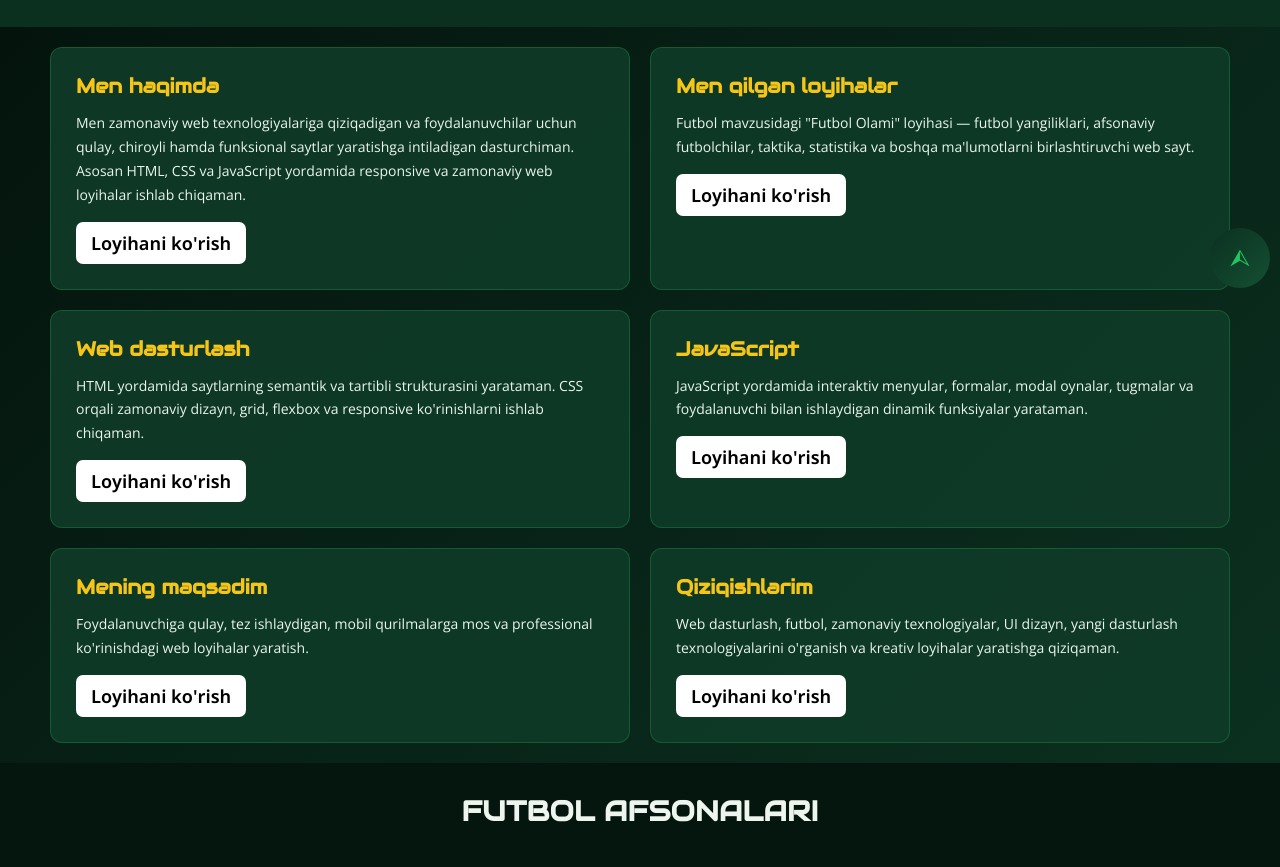
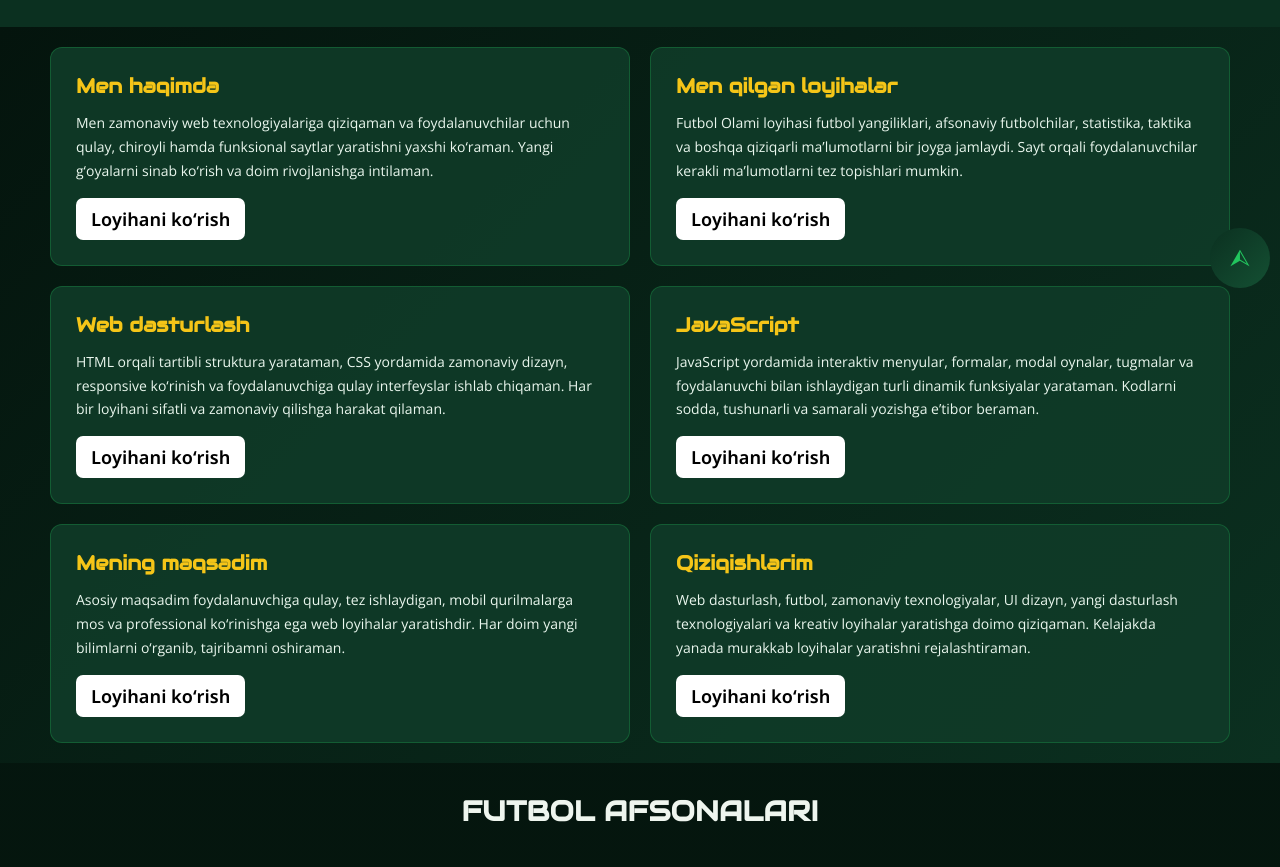
Before and after one commit to Ilhomjonov2011/Futbol, a website: page index.html in a window 1280 px wide. Shown: the part 482-1349 px from the top of the page. Drawn offline with nearby package versions, Linux system fonts and the light colour scheme; grey boxes are pictures that could not be loaded.

Commit message:
can we finish now?

```diff
--- a/css/Styles.css
+++ b/css/Styles.css
@@ -224,12 +224,10 @@ header{
     border-radius: 6px;
     transition: 0.5s ease;
 }
-.hero-list-icon:hover{
-    transform: translateY(-3px);
-}
 .youtube:hover,
 .instagram:hover{
-    box-shadow: 0 0 14px rgba(34, 197, 94, .5);
+    box-shadow: 0 0 6px #22c55e, 0 0 14px rgba(34, 197, 94, .7), 0 0 25px rgba(34, 197, 94, .45);
+    transform: translateY(-5px) scale(1.08) rotate(10deg);
 }
 .telegram{
     border-radius: 50%;
@@ -237,7 +235,8 @@ header{
 .telegram:hover,
 .facebook:hover,
 .contact:hover{
-    filter: drop-shadow(0 0 14px rgba(34, 197, 94, 0.5));
+    filter: drop-shadow(0 0 6px #22c55e) drop-shadow(0 0 14px rgba(34, 197, 94, .7)) drop-shadow(0 0 25px rgba(34, 197, 94, .45));
+    transform: translateY(-5px) scale(1.08) rotate(10deg);
 }
 .hero-title{
     font-size: 30px;
@@ -757,11 +756,15 @@ body.pm-open{
     border-radius: 8px;
     transition: all .4s ease;
 }
-.cta-link:hover{
+.tel:hover{
     color: #22c55e;
     border-color: #22c55e;
     background: rgba(34, 197, 94, .05);
-    box-shadow: 0 0 18px rgba(34, 197, 94, .15);
+}
+.ytb:hover {
+    color: #ff0000;
+    border-color: #ff0000;
+    background: rgba(255, 0, 0, .05);
 }
 .cta-icon-link{
     display: none;
@@ -782,7 +785,6 @@ body.pm-open{
     filter: drop-shadow(0 0 6px #22c55e) drop-shadow(0 0 14px rgba(34, 197, 94, .7)) drop-shadow(0 0 25px rgba(34, 197, 94, .45));
     transform: translateY(-5px) scale(1.08) rotate(10deg);
 }
-
 .tel-icon{
     border-radius: 50%;
 }
--- a/index.html
+++ b/index.html
@@ -1,5 +1,5 @@
 <!DOCTYPE html>
-<html lang="en">
+<html lang="uz">
 <head>
   <meta charset="utf-8">
   <meta name="viewport" content="width=device-width,initial-scale=1">
@@ -86,34 +86,33 @@
 <div class="about-grid">
     <article class="card">
         <h2>Men haqimda</h2>
-<p>Men zamonaviy web texnologiyalariga qiziqadigan va foydalanuvchilar uchun qulay, chiroyli hamda funksional saytlar yaratishga intiladigan dasturchiman.</p>
-<p>Asosan HTML, CSS va JavaScript yordamida responsive va zamonaviy web loyihalar ishlab chiqaman.</p>
-<a class="cta-link" href="#register">Loyihani ko'rish</a>
+        <p>Men zamonaviy web texnologiyalariga qiziqaman va foydalanuvchilar uchun qulay, chiroyli hamda funksional saytlar yaratishni yaxshi ko‘raman. Yangi g‘oyalarni sinab ko‘rish va doim rivojlanishga intilaman.</p>
+        <a class="cta-link" href="#register">Loyihani ko‘rish</a>
     </article>
     <article class="card">
         <h2>Men qilgan loyihalar</h2>
-<p>Futbol mavzusidagi "Futbol Olami" loyihasi — futbol yangiliklari, afsonaviy futbolchilar, taktika, statistika va boshqa ma'lumotlarni birlashtiruvchi web sayt.</p>
-<a class="cta-link" href="#home">Loyihani ko'rish</a>
+        <p>Futbol Olami loyihasi futbol yangiliklari, afsonaviy futbolchilar, statistika, taktika va boshqa qiziqarli ma’lumotlarni bir joyga jamlaydi. Sayt orqali foydalanuvchilar kerakli ma’lumotlarni tez topishlari mumkin.</p>
+        <a class="cta-link" href="#home">Loyihani ko‘rish</a>
     </article>
     <article class="card">
         <h2>Web dasturlash</h2>
-<p>HTML yordamida saytlarning semantik va tartibli strukturasini yarataman. CSS orqali zamonaviy dizayn, grid, flexbox va responsive ko'rinishlarni ishlab chiqaman.</p>
-<a class="cta-link" href="#home">Loyihani ko'rish</a>
+        <p>HTML orqali tartibli struktura yarataman, CSS yordamida zamonaviy dizayn, responsive ko‘rinish va foydalanuvchiga qulay interfeyslar ishlab chiqaman. Har bir loyihani sifatli va zamonaviy qilishga harakat qilaman.</p>
+        <a class="cta-link" href="#home">Loyihani ko‘rish</a>
     </article>
     <article class="card">
         <h2>JavaScript</h2>
-<p>JavaScript yordamida interaktiv menyular, formalar, modal oynalar, tugmalar va foydalanuvchi bilan ishlaydigan dinamik funksiyalar yarataman.</p>
-<a class="cta-link" href="#home">Loyihani ko'rish</a>
+        <p>JavaScript yordamida interaktiv menyular, formalar, modal oynalar, tugmalar va foydalanuvchi bilan ishlaydigan turli dinamik funksiyalar yarataman. Kodlarni sodda, tushunarli va samarali yozishga e’tibor beraman.</p>
+        <a class="cta-link" href="#home">Loyihani ko‘rish</a>
     </article>
     <article class="card">
         <h2>Mening maqsadim</h2>
-<p>Foydalanuvchiga qulay, tez ishlaydigan, mobil qurilmalarga mos va professional ko'rinishdagi web loyihalar yaratish.</p>
-<a class="cta-link" href="#home">Loyihani ko'rish</a>
+        <p>Asosiy maqsadim foydalanuvchiga qulay, tez ishlaydigan, mobil qurilmalarga mos va professional ko‘rinishga ega web loyihalar yaratishdir. Har doim yangi bilimlarni o‘rganib, tajribamni oshiraman.</p>
+        <a class="cta-link" href="#home">Loyihani ko‘rish</a>
     </article>
     <article class="card">
         <h2>Qiziqishlarim</h2>
-<p>Web dasturlash, futbol, zamonaviy texnologiyalar, UI dizayn, yangi dasturlash texnologiyalarini o'rganish va kreativ loyihalar yaratishga qiziqaman.</p>
-<a class="cta-link" href="#home">Loyihani ko'rish</a>
+        <p>Web dasturlash, futbol, zamonaviy texnologiyalar, UI dizayn, yangi dasturlash texnologiyalari va kreativ loyihalar yaratishga doimo qiziqaman. Kelajakda yanada murakkab loyihalar yaratishni rejalashtiraman.</p>
+        <a class="cta-link" href="#home">Loyihani ko‘rish</a>
     </article>
 </div>
 </div>
```
Lines whose indentation alone changed are shown as unchanged.
